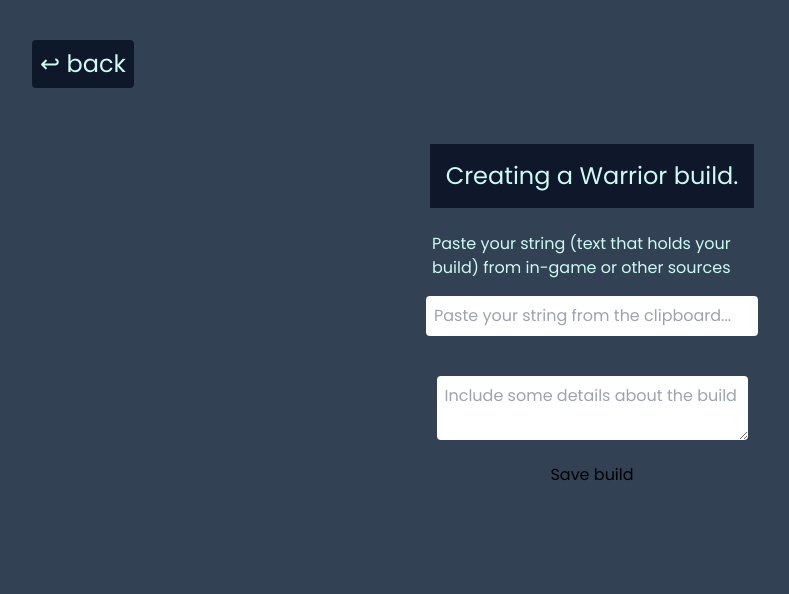
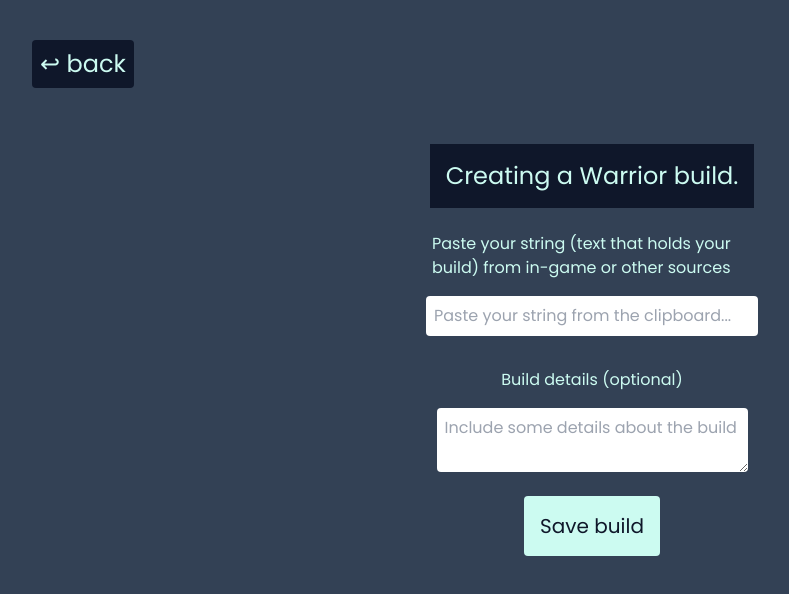
Before and after one commit to jinitsuga/share-talents, a React (Vite) app: page /create-build/new in a window 1280 px wide. Both pictures are taken after a click on the element "Warrior". Shown: the top 594 px of the page, without its empty margins (48-837 px from the left). Built offline with nearby package versions, Linux system fonts and the light colour scheme.

Commit message:
type and state updates, styles and readme edit

```diff
--- a/src/Components/ChooseClass/ChooseClass.tsx
+++ b/src/Components/ChooseClass/ChooseClass.tsx
@@ -1,20 +1,35 @@
-import React, { FC } from "react";
+import React, { ChangeEvent, FC } from "react";
 import { classesData, Character } from "./ClassesData";
 import { Class } from "./Class";
-import { ClassForm } from "./ClassForm";
+import ClassForm from "./ClassForm";
 import { useNavigate } from "react-router-dom";
 
 // Bake input + comment component into this one to maintain the same route
 
 const ChooseClass: FC = () => {
-  const [buildData, setBuildData] = React.useState({ class: "" });
+  const [buildData, setBuildData] = React.useState({
+    class: "",
+    link: "",
+    details: "",
+  });
   const [classesShown, setClassesShown] = React.useState(true);
 
   const navigate = useNavigate();
 
+  console.log(buildData);
+
+  const handleInput = (
+    e: ChangeEvent<HTMLInputElement | HTMLTextAreaElement>
+  ) => {
+    setBuildData((oldData) => {
+      return { ...oldData, [e.target.name]: e.target.value };
+    });
+  };
+
   const handleBack = () => {
     if (!classesShown) {
       setClassesShown(true);
+      setBuildData({ class: "", link: "", details: "" });
     }
     if (classesShown) {
       navigate("/");
@@ -63,7 +78,14 @@ const ChooseClass: FC = () => {
           {classBlocks}
         </div>
       </div>
-      <ClassForm character={buildData.class} shown={classesShown} />
+
+      <ClassForm
+        character={buildData.class}
+        shown={classesShown}
+        inputHandler={handleInput}
+        linkValue={buildData.link}
+        detailsValue={buildData.details}
+      />
     </div>
   );
 };
--- a/src/Components/ChooseClass/ClassForm.tsx
+++ b/src/Components/ChooseClass/ClassForm.tsx
@@ -3,11 +3,18 @@ import React, { FC } from "react";
 interface Props {
   character: string;
   shown: boolean;
-  stringHandler: any;
-  detailsHandler: any;
+  inputHandler: Function;
+  linkValue: string;
+  detailsValue: string;
 }
 
-const ClassForm: FC<Props> = ({ character, shown }) => {
+const ClassForm: FC<Props> = ({
+  character,
+  shown,
+  inputHandler,
+  linkValue,
+  detailsValue,
+}) => {
   return (
     <form
       className={`${
@@ -24,20 +31,35 @@ const ClassForm: FC<Props> = ({ character, shown }) => {
         Paste your string (text that holds your build) from in-game or other
         sources
         <input
+          value={linkValue}
+          name="link"
+          onChange={(e) => {
+            inputHandler(e);
+          }}
           className="m-4 rounded focus:outline-none focus:ring focus:ring-slate-900 p-2 text-base text-slate-900"
           type="text"
           placeholder="Paste your string from the clipboard..."
         ></input>
       </label>
-      <label htmlFor="build-details">
+      <label
+        htmlFor="build-details"
+        className="m-2 flex flex-col items-center justify-center w-80 text-teal-100"
+      >
+        Build details (optional)
         <textarea
+          value={detailsValue}
+          name="details"
+          onChange={(e) => {
+            inputHandler(e);
+          }}
           spellCheck={false}
-          className="m-4 rounded focus:outline-none focus:ring focus:ring-slate-900 p-2 text-base"
+          className=" text-slate-900 m-4 rounded focus:outline-none focus:ring focus:ring-slate-900 p-2 text-base"
           maxLength={300}
           placeholder="Include some details about the build"
         ></textarea>
       </label>
       <button
+        className="bg-teal-100 text-slate-900 p-4 rounded text-xl hover:bg-slate-900 hover:text-teal-100"
         onClick={(e) => {
           e.preventDefault();
         }}
@@ -48,4 +70,4 @@ const ClassForm: FC<Props> = ({ character, shown }) => {
   );
 };
 
-export { ClassForm };
+export default ClassForm;
```
Also changed, not shown: 1 other file (tests, documents, lock files or other folders).
